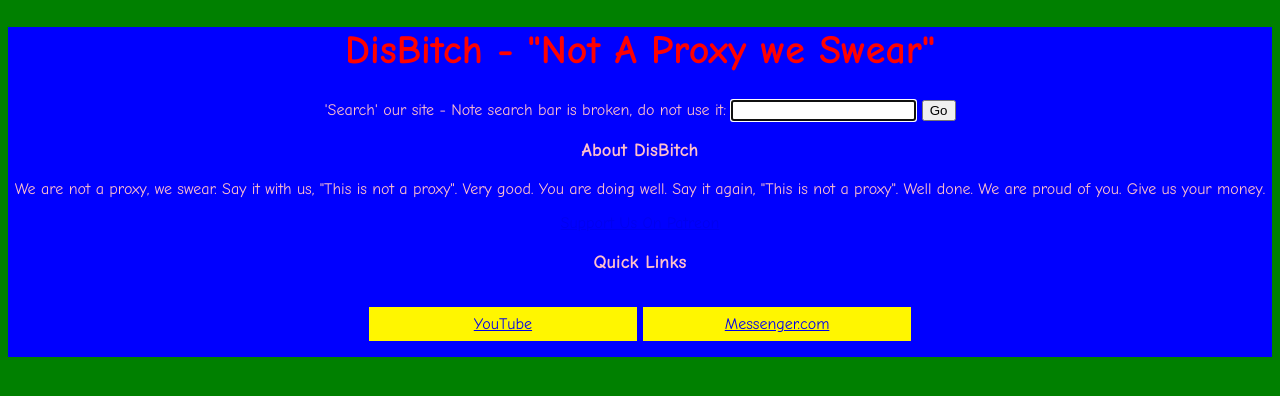
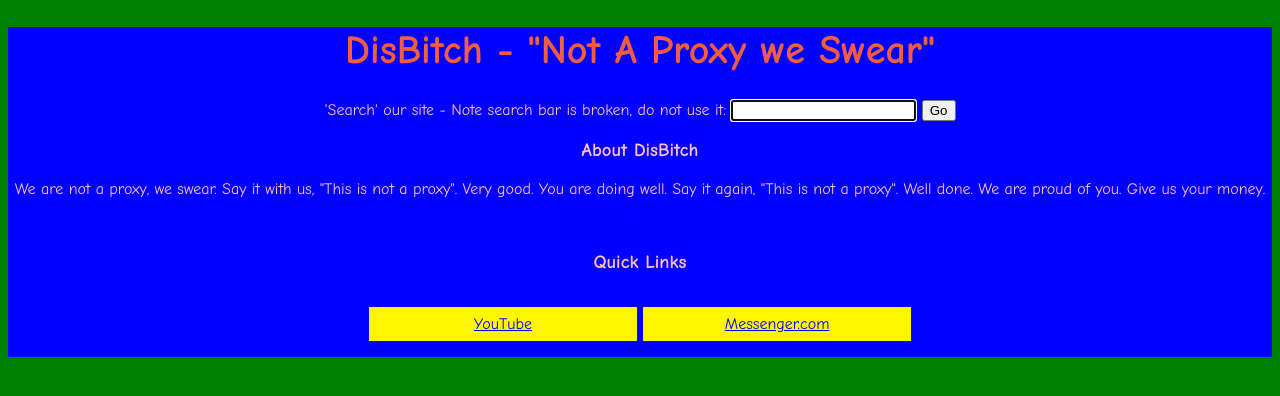
Before and after one commit to YourApril/2, a website: page public/index.html in a window 1280 px wide. Drawn offline with Linux system fonts and the light colour scheme.

Commit message:
Update index.html

```diff
--- a/public/index.html
+++ b/public/index.html
@@ -55,7 +55,7 @@
       }
 
     h1 {
-      color: red;
+      color: #f45c42;
       font-size: 40px;
     }
 
```
